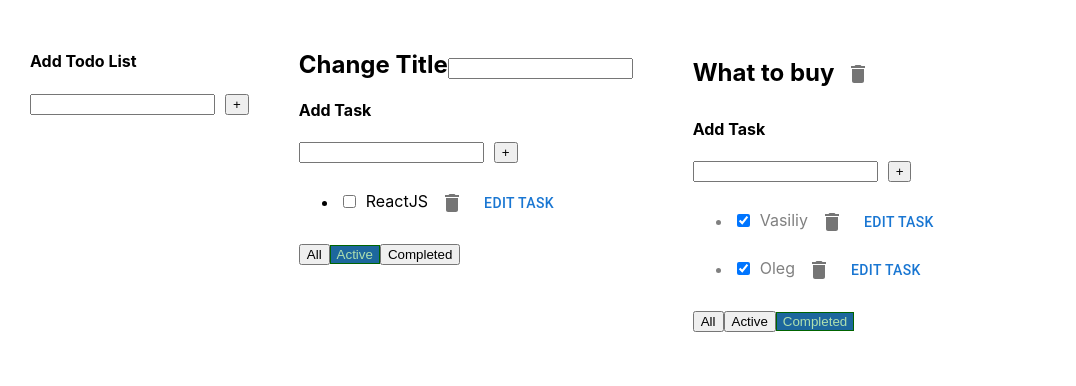
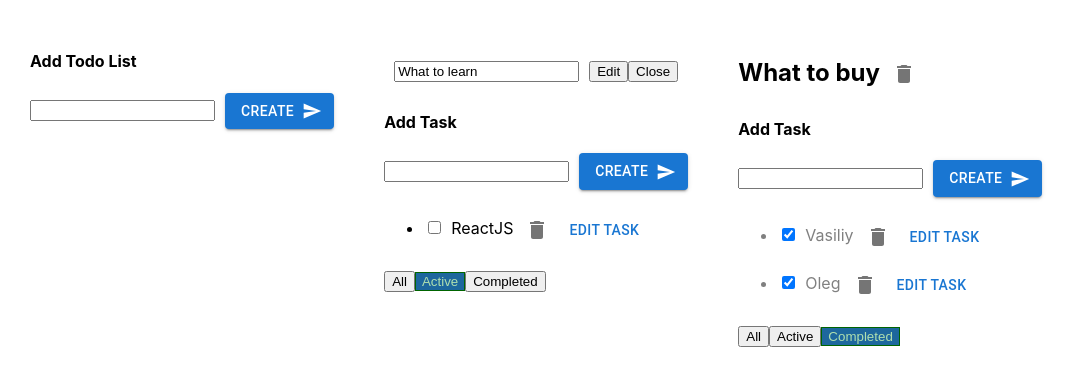
Before and after one commit to pampukhaleo/1-todolist-class, a React (Create React App) app: page / in a window 1280 px wide. Both pictures are taken after a click on the element "What to learn". Shown: the top 386 px of the page, without its empty margins (0-1076 px from the left). Built offline with nearby package versions, Linux system fonts and the light colour scheme.

Commit message:
Edit Component

```diff
--- a/src/App.tsx
+++ b/src/App.tsx
@@ -203,6 +203,7 @@ function App() {
             header={ tl.name }
             taskFilterStatus={ tl.filter }
             disabled={ tl.disabled }
+            editTodoListTistleValue={ tl.name }
             editInputValue={ editInputValue }
             tasks={ filterStatus }
             removeTask={ removeTask }
@@ -217,7 +218,6 @@ function App() {
           />
         })
       }
-
     </div>
   );
 }
--- a/src/components/AddForm/AddForm.tsx
+++ b/src/components/AddForm/AddForm.tsx
@@ -1,5 +1,6 @@
 import React, { ChangeEvent, KeyboardEvent, useState } from 'react'
-import { Button } from '../Button/Button';
+import Button from '@mui/material/Button';
+import SendIcon from '@mui/icons-material/Send';
 
 type PropsType = {
   addTask: (text: string) => void
@@ -43,7 +44,10 @@ export const AddForm = ({ addTask, addFormName }: PropsType) => {
         value={ inputValue }
         className={ error ? 'error' : '' }
       />
-      <Button name={ '+' } callBack={ inputEditValueHandler }/>
+      {/*<Button name={ '+' } callBack={ inputEditValueHandler }/>*/ }
+      <Button onClick={ inputEditValueHandler } variant="contained" endIcon={ <SendIcon/> }>
+        Create
+      </Button>
       { error && <div className="error-message">{ error }</div> }
     </div>
   )
--- a/src/components/EditComponent/EditComponent.tsx
+++ b/src/components/EditComponent/EditComponent.tsx
@@ -5,11 +5,11 @@ import { Button } from '../Button/Button';
 type PropsType = {
   onClickEditHandler: (title: string) => void
   editValue: string
-  closeEditInput: () => void
+  closeInput: () => void
 
 }
 
-export const EditComponent = ({ closeEditInput, onClickEditHandler, editValue }: PropsType) => {
+export const EditComponent = ({ closeInput, onClickEditHandler, editValue }: PropsType) => {
   const [inputValue, setInputValue] = useState(editValue);
   const [error, setError] = useState<string | null>(null);
 
@@ -35,9 +35,9 @@ export const EditComponent = ({ closeEditInput, onClickEditHandler, editValue }:
              onChange={ onChangeHandler }
              type="text"
              onKeyDown={ onKeyDownPress }/>
-      { error && error }
+      { error }
       <Button name={ 'Edit' } callBack={ clickEditButtonHandler }/>
-      <Button name={ 'Close' } callBack={ () => closeEditInput() }/>
+      <Button name={ 'Close' } callBack={ () => closeInput() }/>
     </div>
   )
 }
--- a/src/components/TodoList/TodoList.tsx
+++ b/src/components/TodoList/TodoList.tsx
@@ -23,6 +23,7 @@ type PropsType = {
   taskFilterStatus: string
   deleteTodoList: (todoListId: string) => void
   editTodoListTitle: (value: string, todoListId: string) => void
+  editTodoListTistleValue: string
 }
 
 const TodoList = ({
@@ -40,10 +41,10 @@ const TodoList = ({
                     todoListId,
                     taskFilterStatus,
                     deleteTodoList,
-                    editTodoListTitle
+                    editTodoListTitle,
+                    editTodoListTistleValue
                   }: PropsType) => {
 
-  const [todolistTitleValue, setTodolistTitleValue] = useState('');
   const [showTitleInput, setShowTitleInput] = useState(false);
 
   const filterHandler = (value: FilterValuesType) => changeFilter(value, todoListId)
@@ -69,12 +70,12 @@ const TodoList = ({
     deleteTodoList(todoListId)
   }
 
-  const onChangeTodolistTitleValue = (event: ChangeEvent<HTMLInputElement>) => {
-    setTodolistTitleValue(event.currentTarget.value)
+  const onClickSetTodolistTitle = (value: string) => {
+    editTodoListTitle(value, todoListId)
+    setShowTitleInput(false)
   }
 
-  const onBlurSetTodolistTitle = () => {
-    editTodoListTitle(todolistTitleValue, todoListId)
+  const closeTodoListTitleInput = () => {
     setShowTitleInput(false)
   }
 
@@ -82,11 +83,9 @@ const TodoList = ({
     <div>
       {
         showTitleInput
-          ? <h2>Change Title
-            <input type="text" value={ todolistTitleValue }
-                   onChange={ onChangeTodolistTitleValue }
-                   onBlur={ onBlurSetTodolistTitle }/>
-          </h2>
+          ? <EditComponent closeInput={ closeTodoListTitleInput }
+                           onClickEditHandler={ onClickSetTodolistTitle }
+                           editValue={ editTodoListTistleValue }/>
           : <h2 onClick={ () => setShowTitleInput(true) }>{ header }
             <IconButton
               onClick={ onDeleteTodoListHandler }
@@ -102,7 +101,9 @@ const TodoList = ({
         { tasks().map(task => (
           <li key={ task.id }
               className={ task.isDone ? 'grey-text' : '' }>
-            <input onChange={ (e) => onChangeStatusTaskHandler(e, task.id) } type="checkbox" checked={ task.isDone }/>
+            <input onChange={ (e) => onChangeStatusTaskHandler(e, task.id) }
+                   type="checkbox"
+                   checked={ task.isDone }/>
             <span>{ task.title }</span>
             <IconButton
               onClick={ () => deleteTaskHandler(task.id) }
@@ -126,7 +127,7 @@ const TodoList = ({
                 callBack={ () => filterHandler('Completed') }
                 name={ 'Completed' }/>
       </div>
-      { !disabled && <EditComponent closeEditInput={ () => closeEditInput(todoListId) }
+      { !disabled && <EditComponent closeInput={ () => closeEditInput(todoListId) }
                                     onClickEditHandler={ onClickEditTaskHandler }
                                     editValue={ editInputValue }/> }
     </div>
```
